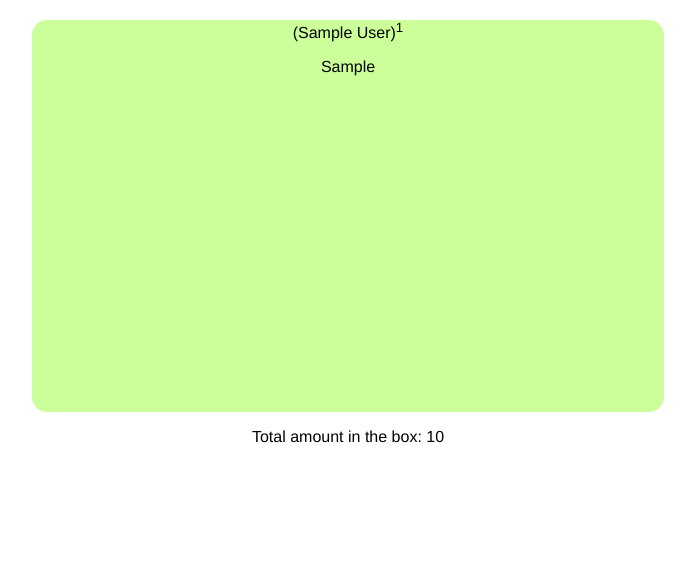
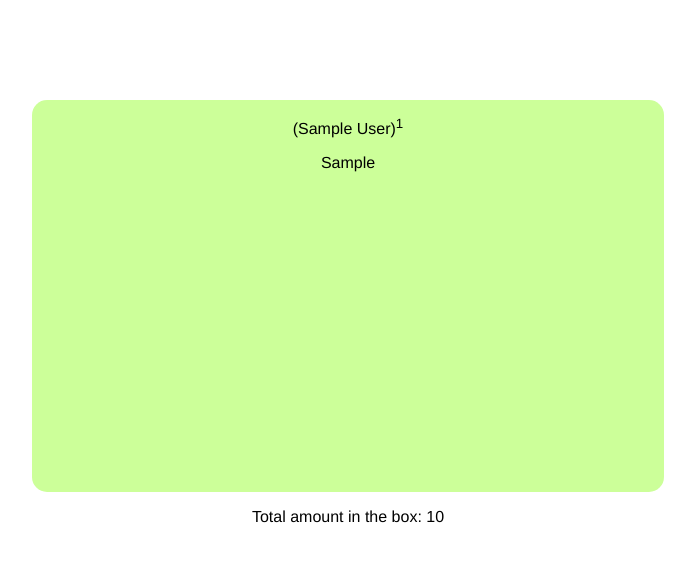
Before and after one commit to KristianOellegaard/snapsekassen, a Django app: template schnappsaccount/templates/schnappsaccount/person_list.html in a window 1280 px wide. Shown: the part 35-597 px from the top of the page, without its empty margins (292-987 px from the left). Run offline with Django 3.2, Linux system fonts and the light colour scheme; tables that the repository leaves empty hold one stand-in row (values such as "Sample post"); the template is opened without the code that fills it: values that come from a table or form of the project are taken from there, most other values are stand-ins (such as "Sample title", 1, 10 or a date in 2020); parts of the project's set-up code (start-up, migrations or seed data) failed here and were passed over; some libraries are stand-ins or nearby versions.

Commit message:
Pretending to know about frontend .. @alesdotio - can you help us? :D

```diff
--- a/schnappsaccount/static/style.css
+++ b/schnappsaccount/static/style.css
@@ -9,14 +9,14 @@
 #content
 {
 	width: 50%;
-	height: 50%;
-	position: relative;
-	top: 5%;
-	margin-left: auto;
+	min-height: 50%;
+	margin-top: 100px;
+  margin-left: auto;
 	margin-right: auto;
 	border-radius: 15px;
 	-moz-border-radius: 15px;
 	background-color: #CCFF99;
+  overflow: auto;
 }
 
 #claim
```
